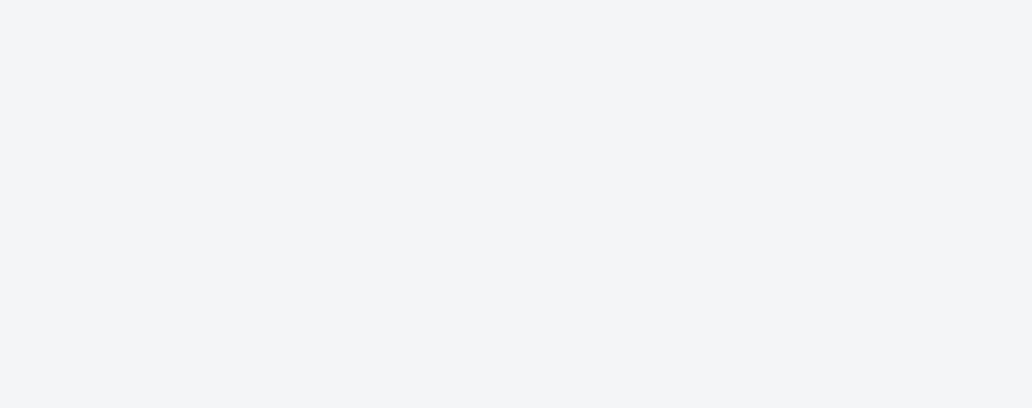
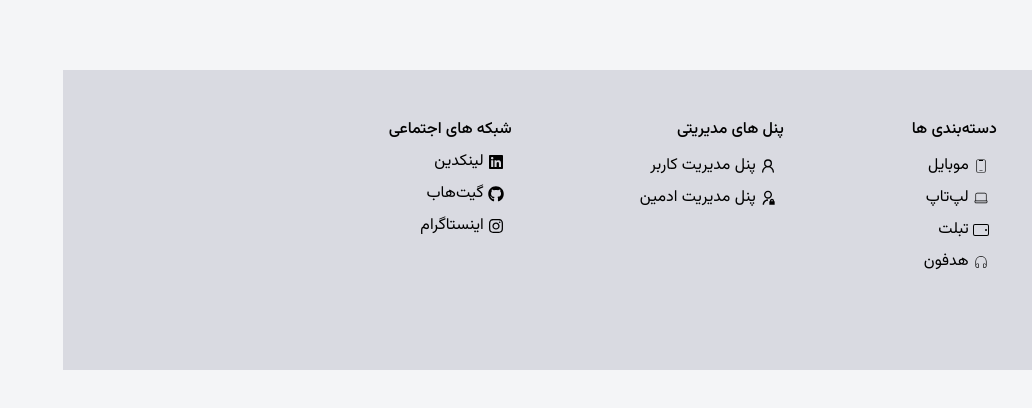
Before and after one commit to mahdi-q/Shop-App-Project, a Next.js app: page /cart in a window 1280 px wide. Shown: the part 214-622 px from the top of the page, without its empty margins (248-1280 px from the left). Built offline with nearby package versions, Linux system fonts and the light colour scheme; no server answers.

Commit message:
Develop the Footer component

```diff
--- a/src/app/(Admin)/admin/page.jsx
+++ b/src/app/(Admin)/admin/page.jsx
@@ -63,7 +63,7 @@ function AdminPage() {
           {gettingProducts && <Loader />}
 
           {!gettingProducts && (!products || products.length <= 0) && (
-            <div className="mt-4 flex items-center justify-center">
+            <div className="mt-4 flex items-center justify-center text-black">
               محصولی یافت نشد
             </div>
           )}
@@ -98,7 +98,7 @@ function AdminPage() {
           {gettingCategories && <Loader />}
 
           {!gettingCategories && (!categories || categories.length <= 0) && (
-            <div className="mt-4 flex items-center justify-center">
+            <div className="mt-4 flex items-center justify-center text-black">
               دسته‌بندی ای یافت نشد
             </div>
           )}
@@ -133,7 +133,7 @@ function AdminPage() {
           {gettingCoupons && <Loader />}
 
           {!gettingCoupons && (!coupons || coupons.length <= 0) && (
-            <div className="mt-4 flex items-center justify-center">
+            <div className="mt-4 flex items-center justify-center text-black">
               کد تخفیف ای یافت نشد
             </div>
           )}
--- a/src/app/(User)/layout.jsx
+++ b/src/app/(User)/layout.jsx
@@ -1,3 +1,4 @@
+import Footer from "@/components/Footer";
 import Header from "@/components/Header";
 
 function UserLayout({ children }) {
@@ -5,7 +6,9 @@ function UserLayout({ children }) {
     <div>
       <Header />
 
-      <div className="container xl:max-w-screen-xl">{children}</div>
+      <div className="container h-full xl:max-w-screen-xl">{children}</div>
+
+      <Footer />
     </div>
   );
 }
--- /dev/null
+++ b/src/components/Footer.jsx
@@ -0,0 +1,150 @@
+import Link from "next/link";
+import { IoHome } from "react-icons/io5";
+import { TbPackages } from "react-icons/tb";
+import { FaGithub, FaInstagram, FaLinkedin } from "react-icons/fa6";
+import { CiHeadphones, CiLaptop, CiMobile3 } from "react-icons/ci";
+import { BsTabletLandscape } from "react-icons/bs";
+import { LuUserRound } from "react-icons/lu";
+import { RiAdminLine } from "react-icons/ri";
+
+function Footer() {
+  return (
+    <div className="mt-10 min-h-[300px] w-full bg-secondary-200/50">
+      <div className="container flex flex-col gap-x-12 gap-y-10 px-6 py-12 text-black md:flex-row lg:gap-x-24 xl:max-w-screen-xl xl:gap-x-32">
+        {/* Main Links */}
+        <div>
+          <Link
+            href={"/"}
+            className="mb-2 flex items-center gap-2 transition-all duration-200 hover:text-primary-900"
+          >
+            <IoHome />
+            <h3 className="font-medium">صفحه اصلی تکنوشاپ</h3>
+          </Link>
+          <Link
+            href={"/products"}
+            className="flex items-center gap-2 transition-all duration-200 hover:text-primary-900"
+          >
+            <TbPackages />
+            <h3 className="font-medium">صفحه محصولات تکنوشاپ</h3>
+          </Link>
+        </div>
+
+        {/* Categories Link */}
+        <div>
+          <h3 className="mb-3 font-medium">دسته‌بندی ها</h3>
+
+          <ul className="mr-2 flex flex-col gap-2">
+            <li>
+              <Link
+                href={"/products?category=mobile"}
+                className="flex items-center gap-1 transition-all duration-200 hover:text-primary-900"
+              >
+                <CiMobile3 />
+                <span>موبایل</span>
+              </Link>
+            </li>
+
+            <li>
+              <Link
+                href={"/products?category=laptop"}
+                className="flex items-center gap-1 transition-all duration-200 hover:text-primary-900"
+              >
+                <CiLaptop />
+                <span>لپ‌تاپ</span>
+              </Link>
+            </li>
+
+            <li>
+              <Link
+                href={"/products?category=tablet"}
+                className="flex items-center gap-1 transition-all duration-200 hover:text-primary-900"
+              >
+                <BsTabletLandscape />
+                <span>تبلت</span>
+              </Link>
+            </li>
+
+            <li>
+              <Link
+                href={"/products?category=headphone"}
+                className="flex items-center gap-1 transition-all duration-200 hover:text-primary-900"
+              >
+                <CiHeadphones />
+                <span>هدفون</span>
+              </Link>
+            </li>
+          </ul>
+        </div>
+
+        {/* Panels Link */}
+        <div>
+          <h3 className="mb-3 font-medium">پنل های مدیریتی</h3>
+
+          <ul className="mr-2 flex flex-col gap-2">
+            <li>
+              <Link
+                href={"/profile"}
+                className="flex items-center gap-1 transition-all duration-200 hover:text-primary-900"
+              >
+                <LuUserRound />
+                <span>پنل مدیریت کاربر</span>
+              </Link>
+            </li>
+
+            <li>
+              <Link
+                href={"/admin"}
+                className="flex items-center gap-1 transition-all duration-200 hover:text-primary-900"
+              >
+                <RiAdminLine />
+                <span>پنل مدیریت ادمین</span>
+              </Link>
+            </li>
+          </ul>
+        </div>
+
+        {/* Social Media Links */}
+        <div>
+          <h3 className="mb-2 font-medium">شبکه های اجتماعی</h3>
+
+          <ul className="mr-2 flex flex-col gap-2">
+            <li>
+              <Link
+                target="_blank"
+                href={"https://www.linkedin.com/in/q-mahdi84"}
+                className="flex items-center gap-1 transition-all duration-200 hover:text-primary-900"
+              >
+                <FaLinkedin />
+                <span>لینکدین</span>
+              </Link>
+            </li>
+
+            <li>
+              <Link
+                target="_blank"
+                href={"https://github.com/mahdi-q"}
+                className="flex items-center gap-1 transition-all duration-200 hover:text-primary-900"
+              >
+                <FaGithub />
+                <span>گیت‌هاب</span>
+              </Link>
+            </li>
+
+            <li>
+              <Link
+                target="_blank"
+                href={"https://instagram.com/q.mahdi84"}
+                className="flex items-center gap-1 transition-all duration-200 hover:text-primary-900"
+              >
+                <FaInstagram />
+                <span>اینستاگرام</span>
+              </Link>
+            </li>
+          </ul>
+        </div>
+      </div>
+    </div>
+  );
+}
+
+export default Footer;
```
